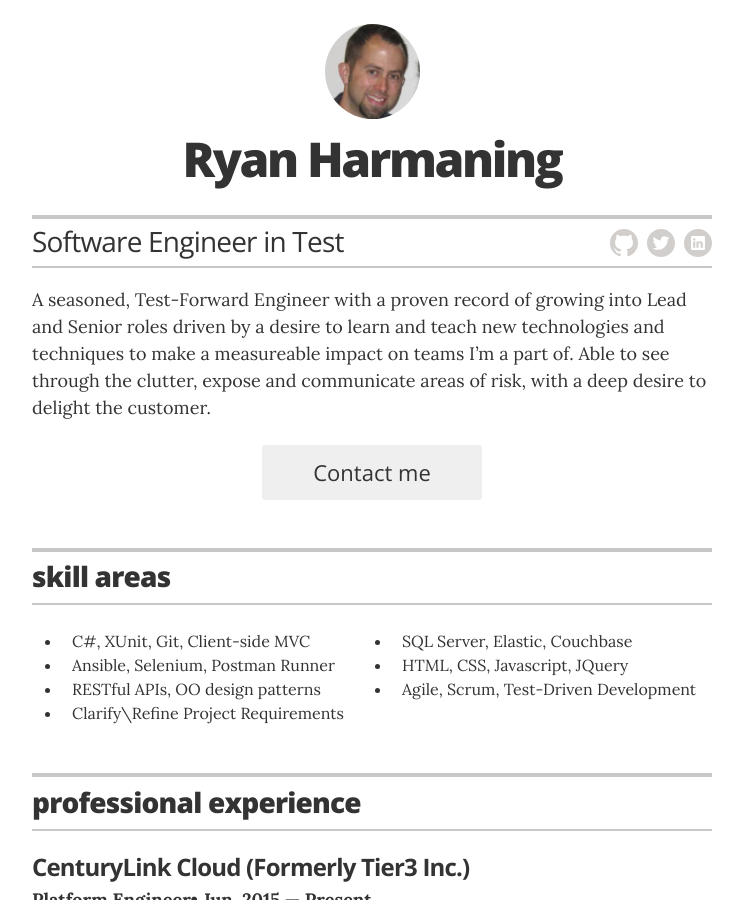
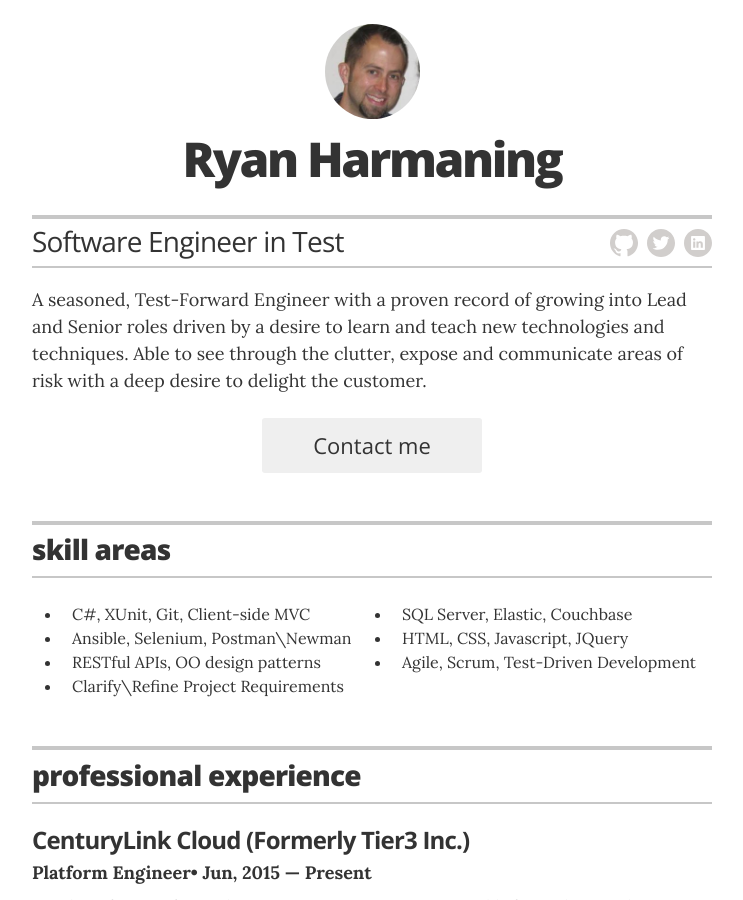
Before and after one commit to rharmaning/rharmaning.github.io, a Jekyll site: the page built from index.html, in a window 1280 px wide and 900 px high. Shown: the whole window, without its empty margins (268-1011 px from the left). Built offline with Jekyll 4.4.1, drawn with Linux system fonts in a browser that asks for light colours.

Commit message:
fix wrong link, punctuation

```diff
--- a/_layouts/resume.html
+++ b/_layouts/resume.html
@@ -27,7 +27,7 @@
         </div>
 
         <div class="executive-summary" itemprop="description">
-          <p>A seasoned, Test-Forward Engineer with a proven record of growing into Lead and Senior roles driven by a desire to learn and teach new technologies and techniques to make a measureable impact on teams I’m a part of. Able to see through the clutter, expose and communicate areas of risk, with a deep desire to delight the customer.
+          <p>A seasoned, Test-Forward Engineer with a proven record of growing into Lead and Senior roles driven by a desire to learn and teach new technologies and techniques. Able to see through the clutter, expose and communicate areas of risk with a deep desire to delight the customer.
           </p>
         </div>
 
@@ -51,7 +51,7 @@
     <ul class="columns">
       <li class="column one-half">C#, XUnit, Git, Client-side MVC</li>
       <li class="column one-half">SQL Server, Elastic, Couchbase</li>
-      <li class="column one-half">Ansible, Selenium, Postman Runner</li>
+      <li class="column one-half">Ansible, Selenium, Postman\Newman</li>
       <li class="column one-half">HTML, CSS, Javascript, JQuery</li>
       <li class="column one-half">RESTful APIs, OO design patterns</li>
       <li class="column one-half">Agile, Scrum, Test-Driven Development</li>
@@ -265,7 +265,7 @@
       {% endif %}
 
       <footer class="page-footer">
-        <p class="footer-line">Made by <a href="http://twitter.com/jglovier">@rharmaning</a>
+        <p class="footer-line">Made by <a href="https://www.linkedin.com/in/ryanharmaning">@rharmaning</a>
       </footer>
 
     </div>
```
